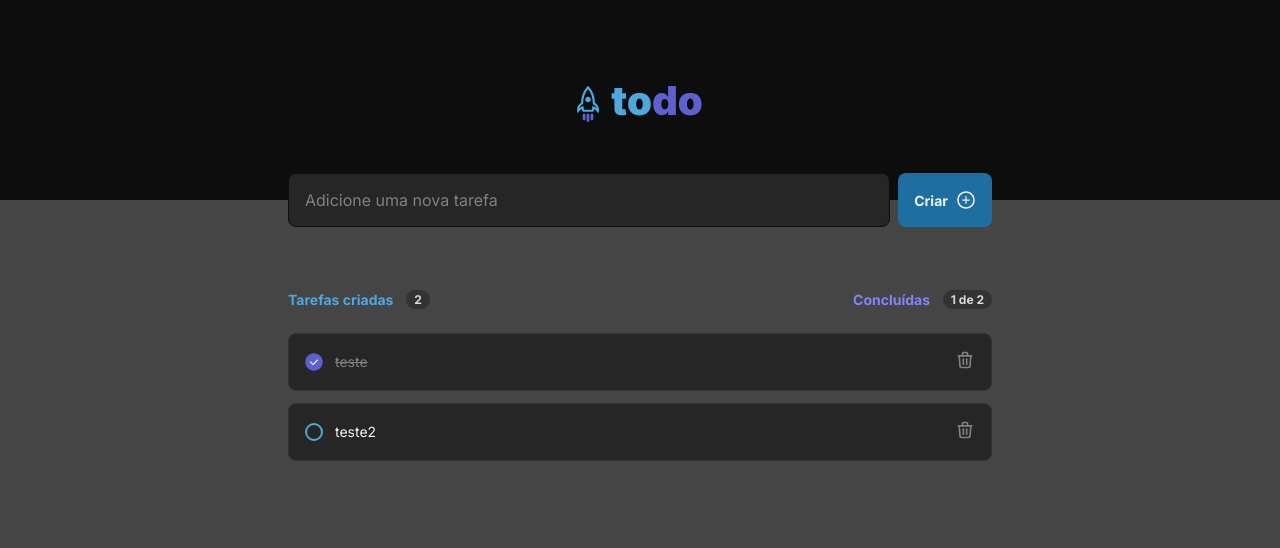
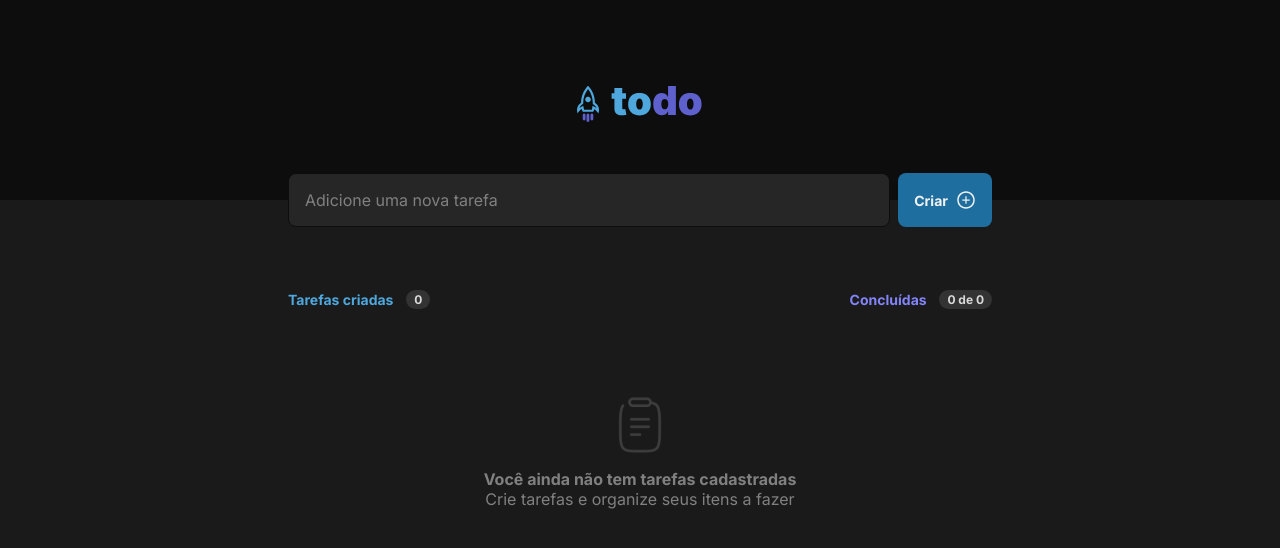
Before and after one commit to namevug/Praticando-Conceitos, a React (Vite) app: page / in a window 1280 px wide. Shown: the top 548 px of the page. Built offline with nearby package versions, Linux system fonts and the light colour scheme.

Commit message:
adjust: App

```diff
--- a/src/App.tsx
+++ b/src/App.tsx
@@ -10,18 +10,7 @@ export interface Task {
 }
 
 export function App() {
-  const [tasks, setTask] = useState<Task[]>([
-    {
-      id: 'teste',
-      title: 'teste',
-      isCompleted: true,
-    },
-    {
-      id: 'teste2',
-      title: 'teste2',
-      isCompleted: false,
-    },
-  ])
+  const [tasks, setTask] = useState<Task[]>([])
 
   function addTask(taskTitle: string) {
     setTask([
--- a/src/styles/global.css
+++ b/src/styles/global.css
@@ -14,7 +14,6 @@
     --blue-300: #1E6F9F;
 
     --danger: #F75A68;
-    --bg-color: #454545;
 }
 
 * {
@@ -24,7 +23,7 @@
 }
 
 body {
-    background: var(--bg-color);
+    background: var(--gray-600);
     color: var(--gray-300);
 }
 
```
